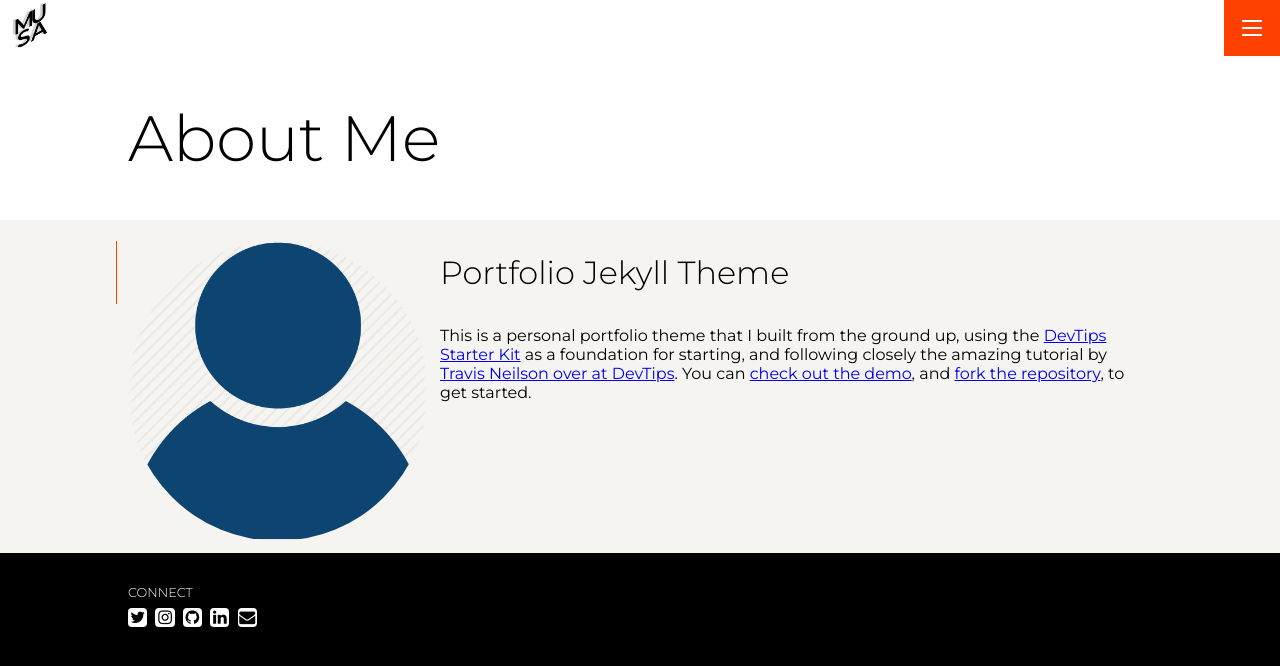
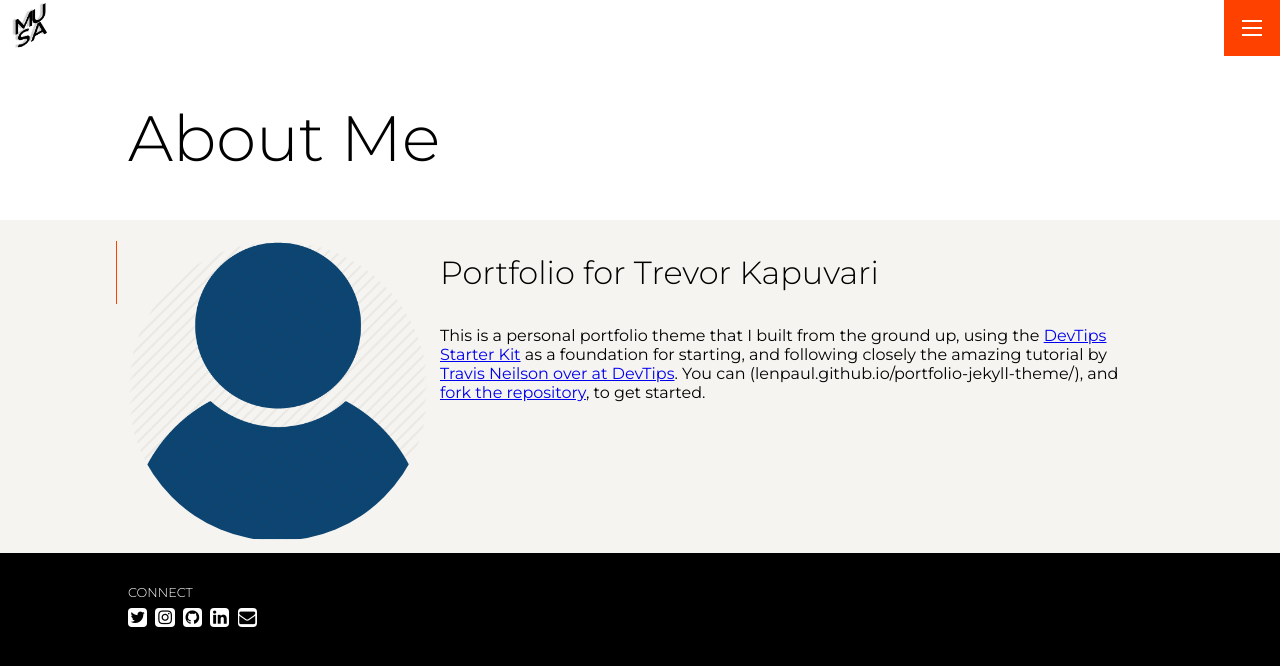
Before and after one commit to TrevorKap/Portfolio, a Jekyll site: the page built from pages/about.md, in a window 1280 px wide. Shown: the top 666 px of the page. Built offline with Jekyll 4.4.1, drawn with Linux system fonts in a browser that asks for light colours.

Commit message:
AboutTest.md

```diff
--- a/pages/about.md
+++ b/pages/about.md
@@ -5,6 +5,6 @@ headshot: /assets/img/headshot.webp
 permalink: /about
 ---
 
-# Portfolio Jekyll Theme
+# Portfolio for Trevor Kapuvari
 
-This is a personal portfolio theme that I built from the ground up, using the [DevTips Starter Kit](http://devtipsstarterkit.com/) as a foundation for starting, and following closely the amazing tutorial by [Travis Neilson over at DevTips](https://www.youtube.com/watch?v=T6jKLsxbFg4&list=PL0CB3OvPhDA_STygmp3sDenx3UpdOMk7P). You can [check out the demo](lenpaul.github.io/portfolio-jekyll-theme/), and [fork the repository](https://github.com/LeNPaul/portfolio-jekyll-theme/fork), to get started.
+This is a personal portfolio theme that I built from the ground up, using the [DevTips Starter Kit](http://devtipsstarterkit.com/) as a foundation for starting, and following closely the amazing tutorial by [Travis Neilson over at DevTips](https://www.youtube.com/watch?v=T6jKLsxbFg4&list=PL0CB3OvPhDA_STygmp3sDenx3UpdOMk7P). You can (lenpaul.github.io/portfolio-jekyll-theme/), and [fork the repository](https://github.com/LeNPaul/portfolio-jekyll-theme/fork), to get started.
```
